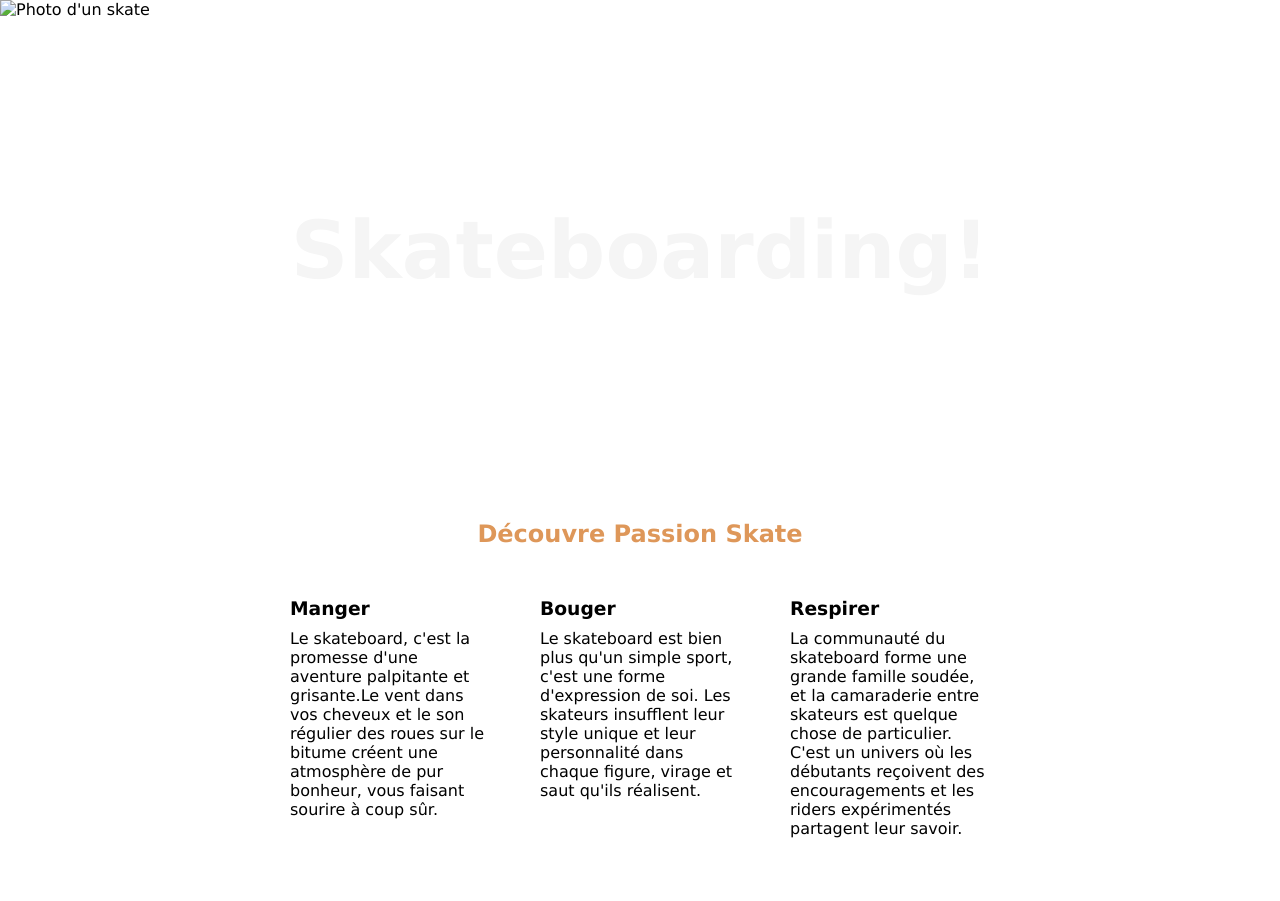
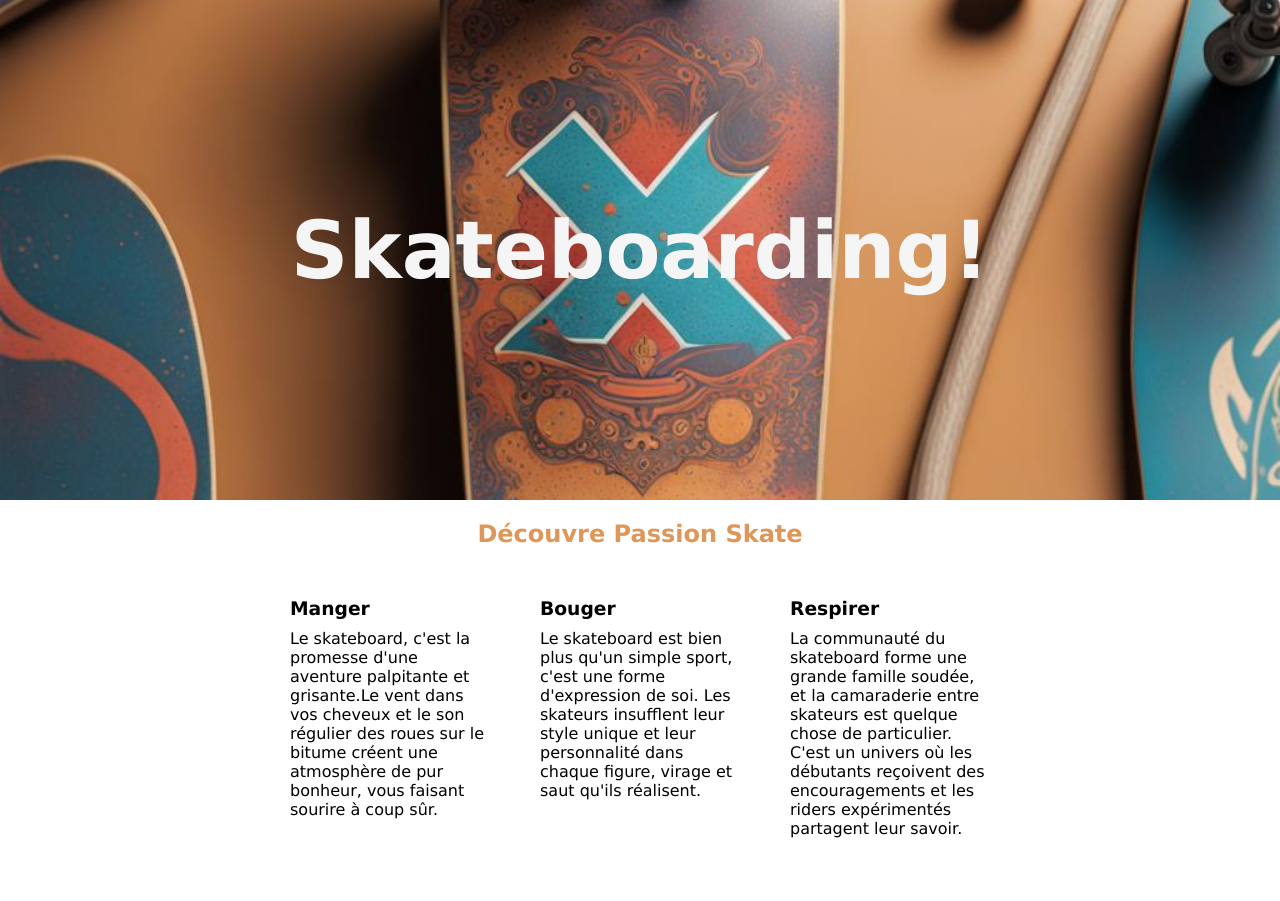
Before and after one commit to kyra110/P2remixOpenClassrooms, a plain HTML site: page index.html in a window 1280 px wide. Shown: the top 901 px of the page. Drawn offline with Linux system fonts and the light colour scheme; the site is published under a folder, as on GitHub Pages, so addresses that start at the root find nothing.

Commit message:
corection du chemin d'acces de la photo du header

```diff
--- a/index.html
+++ b/index.html
@@ -10,7 +10,7 @@
 
 <body>
   <header>
-    <img src="/images/skateboard.jpg" alt="Photo d'un skate">
+    <img src="images/skateboard.jpg" alt="Photo d'un skate">
     <h1>Skateboarding!</h1>
   </header>
   <section>
```
